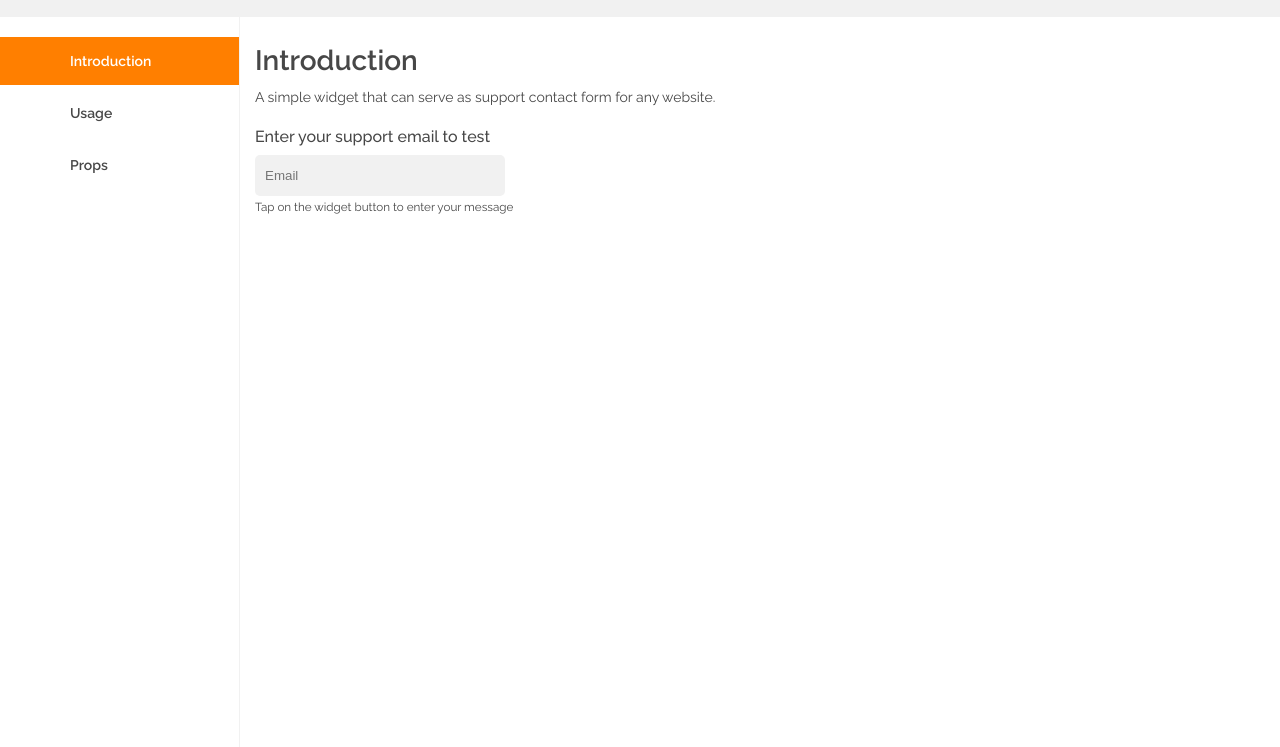
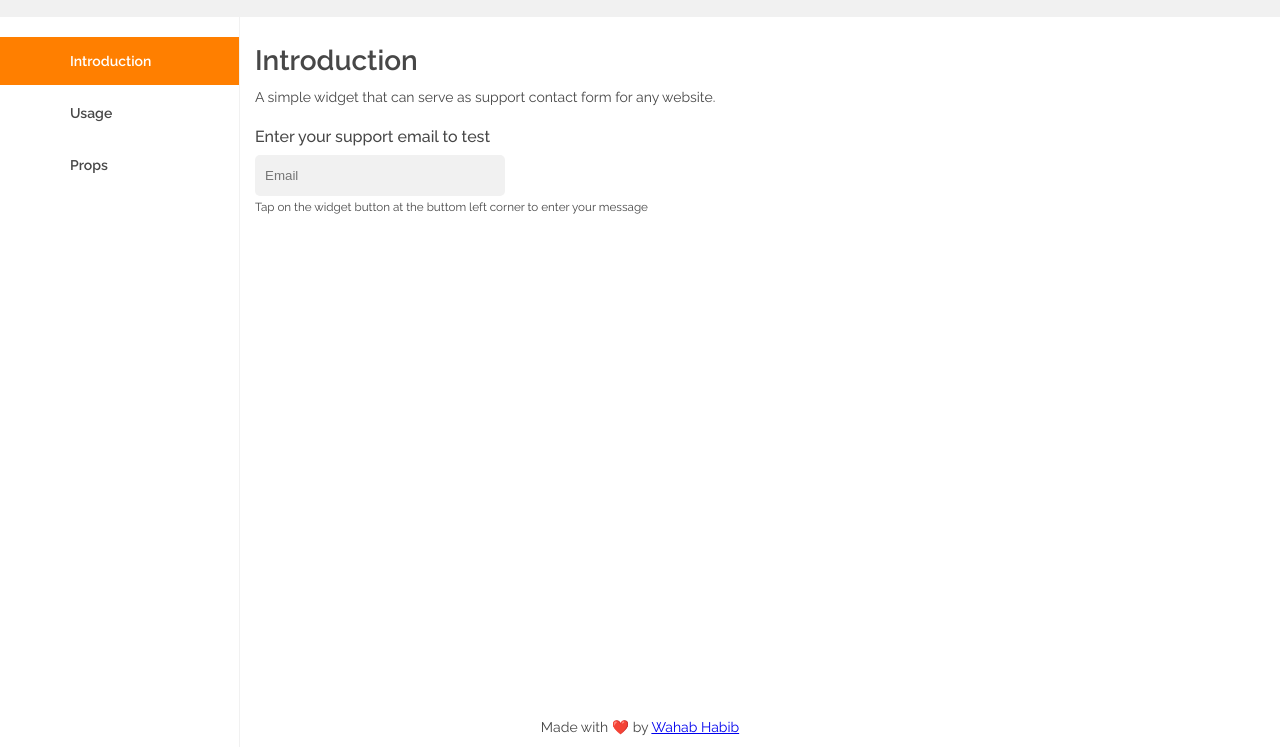
Before and after one commit to iamblackdev/support-widget-home, a plain HTML site: page index.html in a window 1280 px wide. Shown: the part 53-800 px from the top of the page. Drawn offline with Linux system fonts and the light colour scheme; a script that the page names is missing.

Commit message:
add footer

```diff
--- a/index.html
+++ b/index.html
@@ -68,7 +68,10 @@
                 onchange="reLoad()"
               />
               <br />
-              <small>Tap on the widget button to enter your message</small>
+              <small
+                >Tap on the widget button at the buttom left corner to enter
+                your message</small
+              >
             </div>
           </div>
 
@@ -135,6 +138,13 @@
               </table>
             </div>
           </div>
+
+          <div class="footer">
+            Made with ❤️ by
+            <a href="https://iamblackdev.github.io/" target="_blank"
+              >Wahab Habib</a
+            >
+          </div>
         </div>
       </div>
     </div>
--- a/styles.css
+++ b/styles.css
@@ -149,6 +149,7 @@ code {
 }
 .demo_example .header svg path {
   transition: 0.3s;
+  transform-origin: 0px;
 }
 .demo_example .header svg.close path:nth-child(1) {
   d: path("M 3 16.5 L 17 2.5") !important;
@@ -192,3 +193,10 @@ label:focus,
     margin-left: 0;
   }
 }
+.demo_example .footer {
+  width: 100%;
+  position: fixed;
+  bottom: 10px;
+  left: 0;
+  text-align: center;
+}
```
